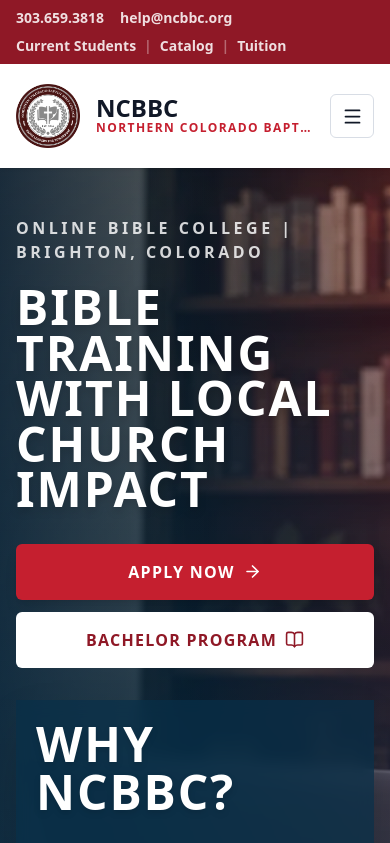
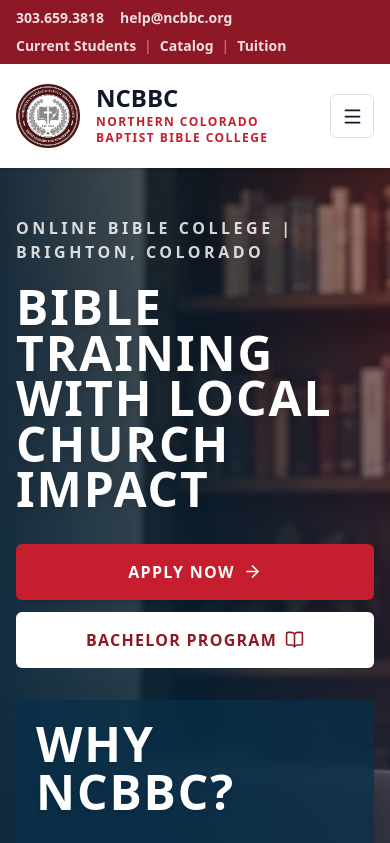
Before and after one commit to edesent/ncbbc-redesign, a Next.js app: page / in a window 390 px wide. Shown: the top 843 px of the page. Built offline with nearby package versions, Linux system fonts and the light colour scheme.

Commit message:
Refine header brand links

```diff
--- a/src/components/SiteShell.tsx
+++ b/src/components/SiteShell.tsx
@@ -23,13 +23,19 @@
         </div>
       </div>
       <div className="mx-auto flex max-w-7xl items-center justify-between gap-4 px-4 py-5 sm:px-6">
-        <Link href="/" className="flex min-w-0 items-center gap-4">
-          <Image src="/ncbbc-logo.png" alt="" width={72} height={72} className="h-16 w-16 shrink-0" priority />
+        <div className="flex min-w-0 items-center gap-4">
+          <Link href="/" aria-label={`${site.fullName} home`} className="shrink-0">
+            <Image src="/ncbbc-logo.png" alt="" width={72} height={72} className="h-16 w-16 shrink-0" priority />
+          </Link>
           <div className="min-w-0">
-            <p className="text-2xl font-black leading-none text-ink sm:text-3xl">{site.name}</p>
-            <p className="truncate text-xs font-black uppercase tracking-[0.12em] text-brass sm:max-w-none">{site.fullName}</p>
+            <Link href="/" className="block text-2xl font-black leading-none text-ink transition hover:text-brass sm:text-3xl">
+              {site.name}
+            </Link>
+            <Link href="/" className="mt-1 block max-w-[16rem] text-xs font-black uppercase leading-snug tracking-[0.12em] text-brass transition hover:text-wine sm:max-w-none">
+              {site.fullName}
+            </Link>
           </div>
-        </Link>
+        </div>
 
         <nav className="hidden items-center gap-1 lg:flex" aria-label="Main navigation">
           {navItems.map((item) => (
```
